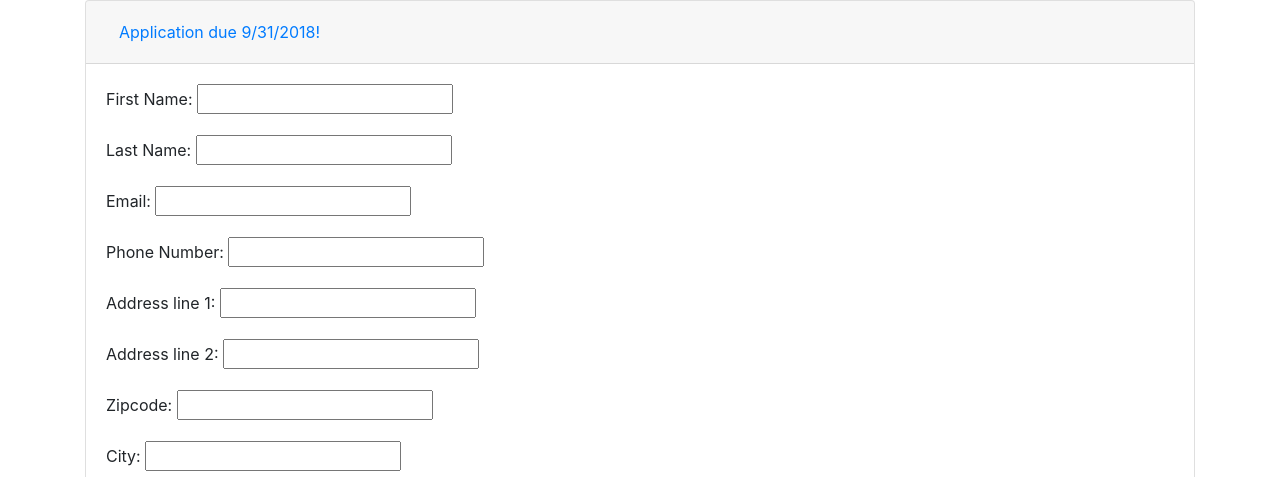
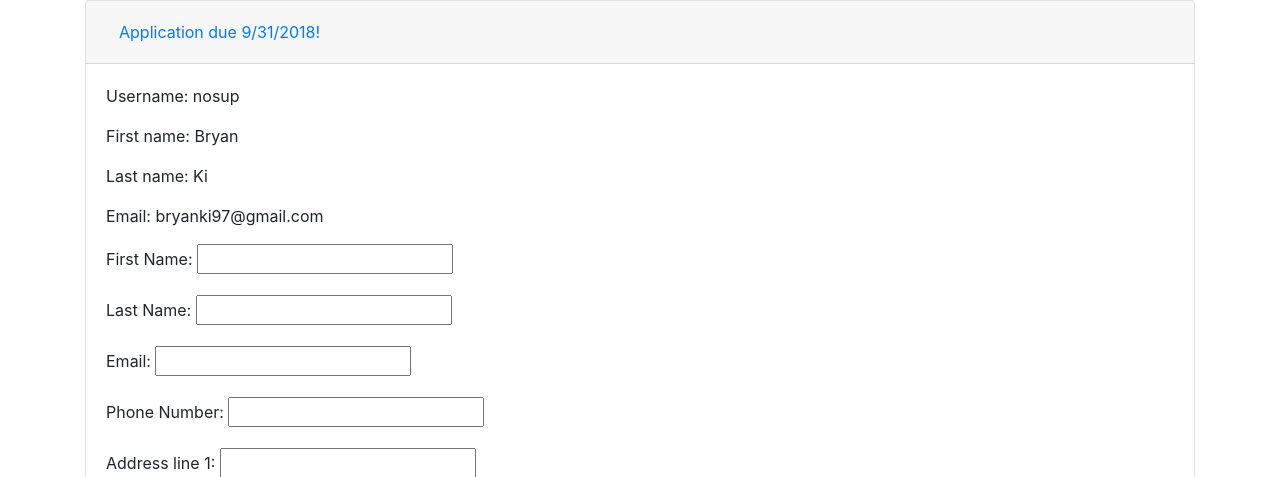
Before and after one commit to nosup/medhacks_system, a Django app: page /home/ in a window 1280 px wide. Shown: the part 80-557 px from the top of the page. Run offline with Django 3.2, Linux system fonts and the light colour scheme; a user stored in the database is signed in; data comes from the database, SQL or seed files in the repository; both versions use the stored data as it was after the commit; some libraries are stand-ins or nearby versions.

Commit message:
finds by user, not email (less likely to error)

```diff
--- a/medhacks/home/models.py
+++ b/medhacks/home/models.py
@@ -3,7 +3,7 @@ from django.contrib.auth.models import User
 from django.core.validators import RegexValidator
 # Create your models here.
 class Application(models.Model):
-    first_name = models.CharField(max_length=50)
+    first_name = models.CharField(max_length=50, default='-')
     last_name = models.CharField(max_length=50)
     email = models.EmailField(max_length=50)
     phone_regex = RegexValidator(regex=r'^\+?1?\d{8,15}$', message="Phone number must be entered in the format: '999999999'. Up to 15 digits allowed.")
--- a/medhacks/home/templates/home/home.html
+++ b/medhacks/home/templates/home/home.html
@@ -19,6 +19,10 @@
       <div id="collapseOne" class="collapse show" aria-labelledby="headingOne" data-parent="#accordion">
         <div class="card-body">
           {% if form != None %}
+          <p>Username: {{user}}</p>
+          <p>First name: {{user.first_name}}</p>
+          <p>Last name: {{user.last_name}}</p>
+          <p>Email: {{user.email}}</p>
             <form method="post">
               {% csrf_token %}
               {{ form.as_p }}
--- a/medhacks/home/views.py
+++ b/medhacks/home/views.py
@@ -8,9 +8,9 @@ class HomeView(TemplateView):
 
     def get(self, request):
         form = HomeForm()
-        application = Application.objects.filter(email=request.user.email)[:1]
+        application = Application.objects.filter(user=request.user)[:1]
         if application.count() > 0:
-            return render(request, self.template_name, {'form': None, 'apps': application})
+            return render(request, self.template_name, {'form': None, 'apps': application, 'user': request.user})
         return render(request, self.template_name, {'form': form, 'apps': None})
 
     def post(self, request):
```
Also changed, not shown: medhacks/databasedir/db.sqlite3, medhacks/home/migrations/0009_remove_application_first_name.py (added), medhacks/home/migrations/0010_application_first_name.py (added).
